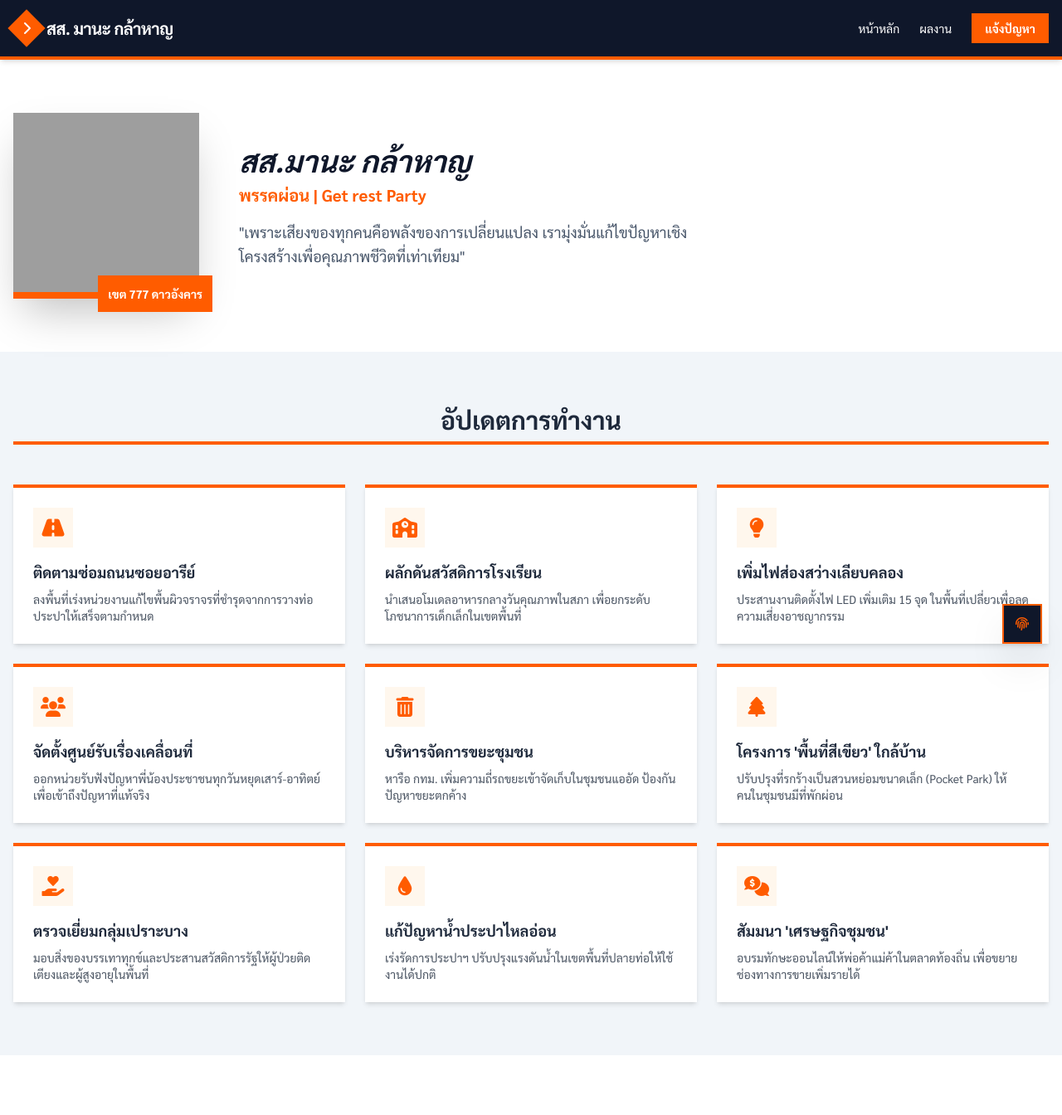
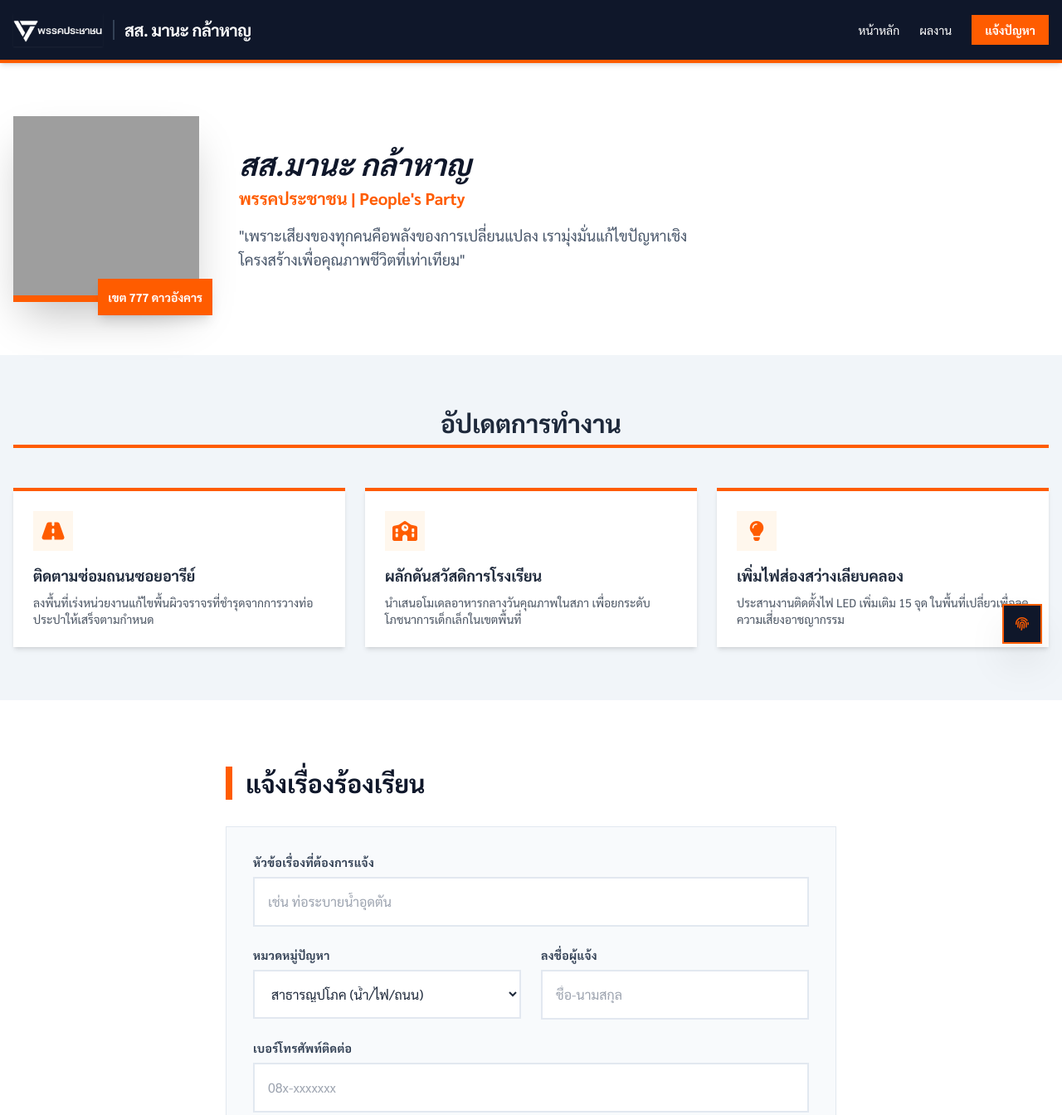
Before and after one commit to u2me23/manaklahan, a plain HTML site: page index.html in a window 1280 px wide. Shown: the top 1344 px of the page at 83% size. Drawn offline with nearby package versions, Linux system fonts and the light colour scheme; grey boxes are pictures that could not be loaded.

Commit message:
Update index.html
add logo png

```diff
--- a/index.html
+++ b/index.html
@@ -21,11 +21,12 @@
     <div id="user-view">
         <nav class="bg-slate-900 text-white p-4 sticky top-0 z-50 shadow-md border-b-4 border-pp-orange">
             <div class="container mx-auto flex justify-between items-center">
-                <div class="flex items-center space-x-2">
-                    <div class="w-8 h-8 bg-pp-orange rotate-45 flex items-center justify-center">
-                        <i class="fas fa-chevron-right text-white -rotate-45"></i>
-                    </div>
-                    <h1 class="text-xl font-bold tracking-tight">สส. มานะ กล้าหาญ</h1>
+                <div class="flex items-center space-x-3">
+                    <img src="https://raw.githubusercontent.com/u2me23/manaklahan/refs/heads/main/logo-text-desktop-black.png"
+                         alt="โลโก้พรรค"
+                         class="h-10 w-auto brightness-0 invert shadow-sm">
+                    <div class="h-6 w-[2px] bg-slate-700 hidden md:block"></div>
+                    <h1 class="text-xl font-bold tracking-tight hidden sm:block">สส. มานะ กล้าหาญ</h1>
                 </div>
                 <div class="space-x-6 text-sm font-medium flex items-center">
                     <a href="#home" class="hover:text-pp-orange transition">หน้าหลัก</a>
@@ -41,13 +42,13 @@
                     <div class="w-56 h-56 bg-slate-200 rounded-none overflow-hidden shadow-2xl border-b-8 border-pp-orange">
                         <img src="https://api.dicebear.com/7.x/avataaars/svg?seed=Mana" alt="นายมานะ" class="w-full h-full object-cover">
                     </div>
-                    <div class="absolute -bottom-4 -right-4 bg-pp-orange text-white p-3 font-bold text-sm">
+                    <div class="absolute -bottom-4 -right-4 bg-pp-orange text-white p-3 font-bold text-sm shadow-lg">
                         เขต 777 ดาวอังคาร
                     </div>
                 </div>
                 <div class="text-center md:text-left">
                     <h2 class="text-4xl font-black text-slate-900 mb-2 uppercase italic">สส.มานะ กล้าหาญ</h2>
-                    <p class="text-pp-orange text-xl font-bold mb-4">พรรคผ่อน | Get rest Party</p>
+                    <p class="text-pp-orange text-xl font-bold mb-4">พรรคประชาชน | People's Party</p>
                     <p class="text-slate-600 text-lg max-w-xl leading-relaxed">
                         "เพราะเสียงของทุกคนคือพลังของการเปลี่ยนแปลง เรามุ่งมั่นแก้ไขปัญหาเชิงโครงสร้างเพื่อคุณภาพชีวิตที่เท่าเทียม"
                     </p>
@@ -75,37 +76,7 @@
                     <h4 class="font-bold text-lg mb-2">เพิ่มไฟส่องสว่างเลียบคลอง</h4>
                     <p class="text-sm text-gray-600">ประสานงานติดตั้งไฟ LED เพิ่มเติม 15 จุด ในพื้นที่เปลี่ยวเพื่อลดความเสี่ยงอาชญากรรม</p>
                 </div>
-                <div class="bg-white border-t-4 border-pp-orange shadow-md p-6 hover:shadow-xl transition">
-                    <div class="w-12 h-12 bg-orange-50 flex items-center justify-center mb-4"><i class="fas fa-users text-pp-orange text-2xl"></i></div>
-                    <h4 class="font-bold text-lg mb-2">จัดตั้งศูนย์รับเรื่องเคลื่อนที่</h4>
-                    <p class="text-sm text-gray-600">ออกหน่วยรับฟังปัญหาพี่น้องประชาชนทุกวันหยุดเสาร์-อาทิตย์ เพื่อเข้าถึงปัญหาที่แท้จริง</p>
                 </div>
-                <div class="bg-white border-t-4 border-pp-orange shadow-md p-6 hover:shadow-xl transition">
-                    <div class="w-12 h-12 bg-orange-50 flex items-center justify-center mb-4"><i class="fas fa-trash-alt text-pp-orange text-2xl"></i></div>
-                    <h4 class="font-bold text-lg mb-2">บริหารจัดการขยะชุมชน</h4>
-                    <p class="text-sm text-gray-600">หารือ กทม. เพิ่มความถี่รถขยะเข้าจัดเก็บในชุมชนแออัด ป้องกันปัญหาขยะตกค้าง</p>
-                </div>
-                <div class="bg-white border-t-4 border-pp-orange shadow-md p-6 hover:shadow-xl transition">
-                    <div class="w-12 h-12 bg-orange-50 flex items-center justify-center mb-4"><i class="fas fa-tree text-pp-orange text-2xl"></i></div>
-                    <h4 class="font-bold text-lg mb-2">โครงการ 'พื้นที่สีเขียว' ใกล้บ้าน</h4>
-                    <p class="text-sm text-gray-600">ปรับปรุงที่รกร้างเป็นสวนหย่อมขนาดเล็ก (Pocket Park) ให้คนในชุมชนมีที่พักผ่อน</p>
-                </div>
-                <div class="bg-white border-t-4 border-pp-orange shadow-md p-6 hover:shadow-xl transition">
-                    <div class="w-12 h-12 bg-orange-50 flex items-center justify-center mb-4"><i class="fas fa-hand-holding-heart text-pp-orange text-2xl"></i></div>
-                    <h4 class="font-bold text-lg mb-2">ตรวจเยี่ยมกลุ่มเปราะบาง</h4>
-                    <p class="text-sm text-gray-600">มอบสิ่งของบรรเทาทุกข์และประสานสวัสดิการรัฐให้ผู้ป่วยติดเตียงและผู้สูงอายุในพื้นที่</p>
-                </div>
-                <div class="bg-white border-t-4 border-pp-orange shadow-md p-6 hover:shadow-xl transition">
-                    <div class="w-12 h-12 bg-orange-50 flex items-center justify-center mb-4"><i class="fas fa-tint text-pp-orange text-2xl"></i></div>
-                    <h4 class="font-bold text-lg mb-2">แก้ปัญหาน้ำประปาไหลอ่อน</h4>
-                    <p class="text-sm text-gray-600">เร่งรัดการประปาฯ ปรับปรุงแรงดันน้ำในเขตพื้นที่ปลายท่อให้ใช้งานได้ปกติ</p>
-                </div>
-                <div class="bg-white border-t-4 border-pp-orange shadow-md p-6 hover:shadow-xl transition">
-                    <div class="w-12 h-12 bg-orange-50 flex items-center justify-center mb-4"><i class="fas fa-comments-dollar text-pp-orange text-2xl"></i></div>
-                    <h4 class="font-bold text-lg mb-2">สัมมนา 'เศรษฐกิจชุมชน'</h4>
-                    <p class="text-sm text-gray-600">อบรมทักษะออนไลน์ให้พ่อค้าแม่ค้าในตลาดท้องถิ่น เพื่อขยายช่องทางการขายเพิ่มรายได้</p>
-                </div>
-            </div>
         </section>
 
         <section id="report" class="py-20 bg-white">
@@ -200,15 +171,12 @@
     </button>
 
     <script>
-        // *** วาง URL ของ Google Apps Script ของคุณที่นี่ ***
         const SCRIPT_URL = 'https://script.google.com/macros/s/AKfycbw5aKDUF5Ciw47zrBCiChkX-kZvJYtpNlSV_6juOYwmO_4GtgwrM_-fUC5DhHnLa3EQ/exec';
 
         document.getElementById('reportForm').addEventListener('submit', function(e) {
             e.preventDefault();
-
             const btn = document.getElementById('submitBtn');
             const btnText = document.getElementById('btnText');
-
             btn.disabled = true;
             btnText.innerHTML = '<i class="fas fa-circle-notch fa-spin mr-2"></i> กำลังส่งข้อมูลเข้าระบบ...';
 
@@ -226,11 +194,8 @@
             })
             .then(res => {
                 alert('ขอบคุณที่ร่วมแจ้งปัญหา! ข้อมูลถูกส่งถึงทีมงาน สส. เรียบร้อยแล้ว');
-
-                // อัปเดตตาราง Admin (Mockup)
                 const tableBody = document.getElementById('adminTableBody');
                 if(tableBody.innerText.includes('ยังไม่มีข้อมูล')){ tableBody.innerHTML = ''; }
-
                 const row = `
                     <tr class="border-b border-slate-700 hover:bg-slate-750 transition">
                         <td class="p-4 font-bold text-white">${formData.title}</td>
@@ -252,15 +217,9 @@
         function toggleView() {
             const user = document.getElementById('user-view');
             const admin = document.getElementById('admin-view');
-            if (user.style.display === "none") {
-                user.style.display = "block";
-                admin.style.display = "none";
-            } else {
-                user.style.display = "none";
-                admin.style.display = "block";
-            }
+            user.style.display = (user.style.display === "none") ? "block" : "none";
+            admin.style.display = (admin.style.display === "none") ? "block" : "none";
         }
     </script>
 </body>
-
 </html>
```
